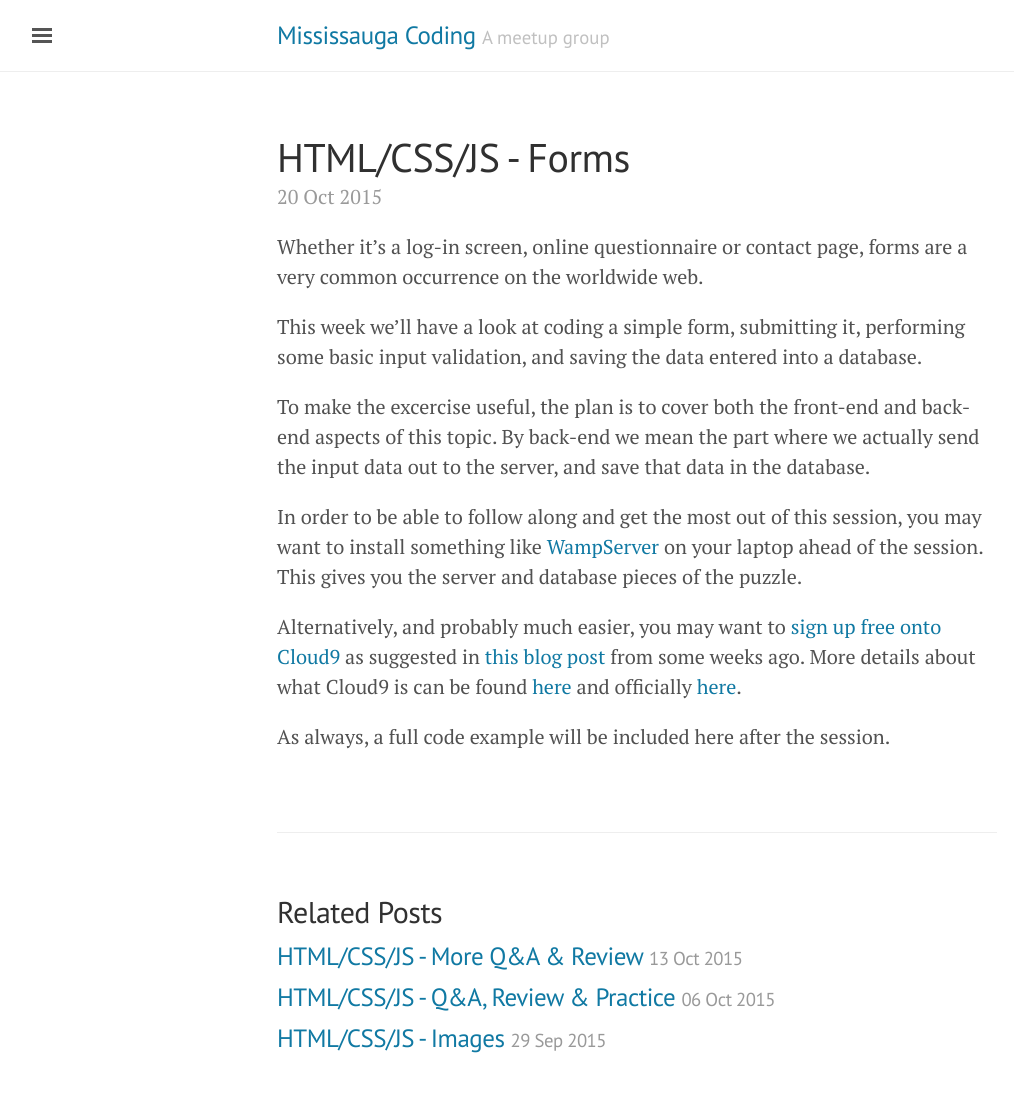
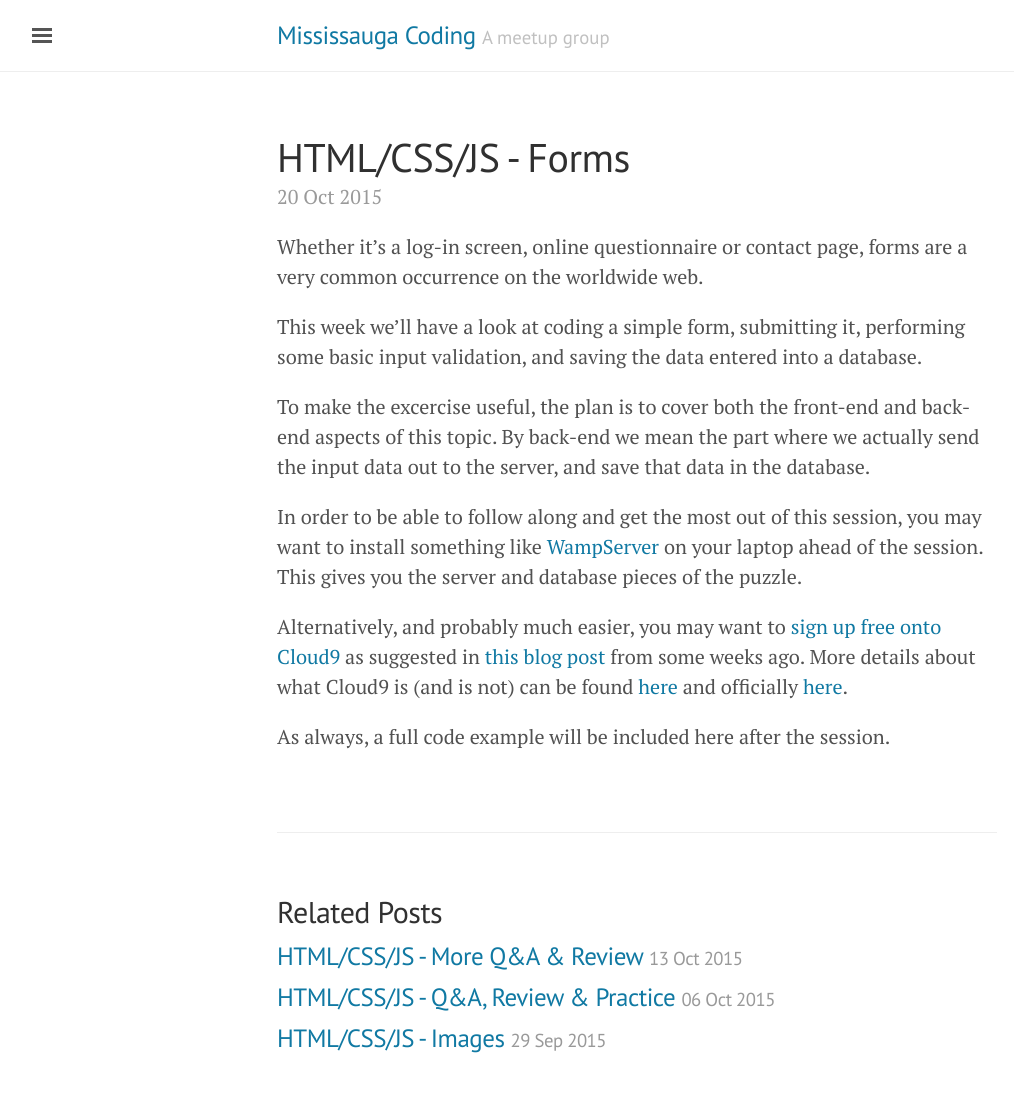
Before and after one commit to MississaugaCoding/mississaugacoding.github.io, a Jekyll site: the page built from _posts/2015-10-20-html-css-js-forms.md, in a window 1280 px wide. Shown: the whole page, without its empty margins (3-1017 px from the left). Built offline with Jekyll 4.4.1, drawn with Linux system fonts in a browser that asks for light colours; comment, search, counter and statistics services are not loaded.

```diff
--- a/_posts/2015-10-20-html-css-js-forms.md
+++ b/_posts/2015-10-20-html-css-js-forms.md
@@ -13,6 +13,6 @@
 
 In order to be able to follow along and get the most out of this session, you may want to install something like [WampServer](http://www.wampserver.com/en/) on your laptop ahead of the session. This gives you the server and database pieces of the puzzle.
 
-Alternatively, and probably much easier, you may want to [sign up free onto Cloud9](https://c9.io/web/sign-up/free) as suggested in [this blog post](http://mississaugacoding.github.io/2015/10/06/html-css-js-review/) from some weeks ago. More details about what Cloud9 is can be found [here](http://mississaugacoding.github.io/2015/10/13/html-css-js-more-review/) and officially [here](https://docs.c9.io/docs/).
+Alternatively, and probably much easier, you may want to [sign up free onto Cloud9](https://c9.io/web/sign-up/free) as suggested in [this blog post](http://mississaugacoding.github.io/2015/10/06/html-css-js-review/) from some weeks ago. More details about what Cloud9 is (and is not) can be found [here](http://mississaugacoding.github.io/2015/10/13/html-css-js-more-review/) and officially [here](https://docs.c9.io/docs/).
 
 As always, a full code example will be included here after the session.
```
